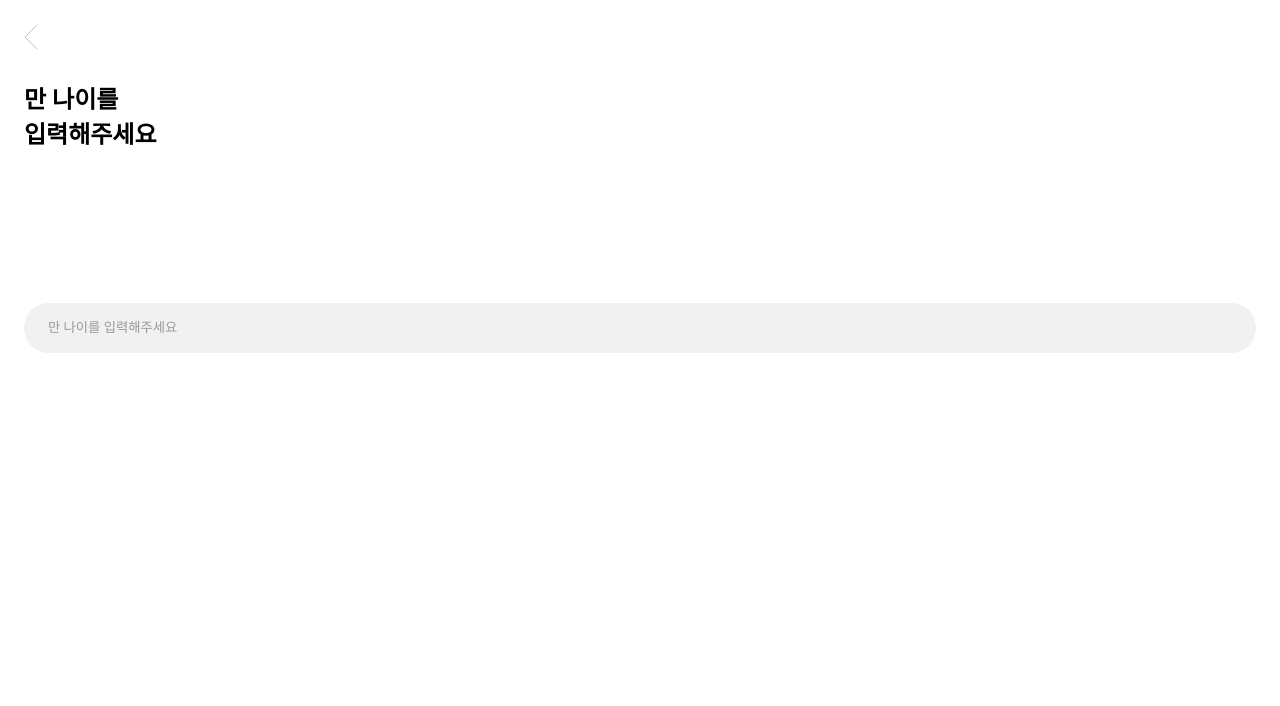
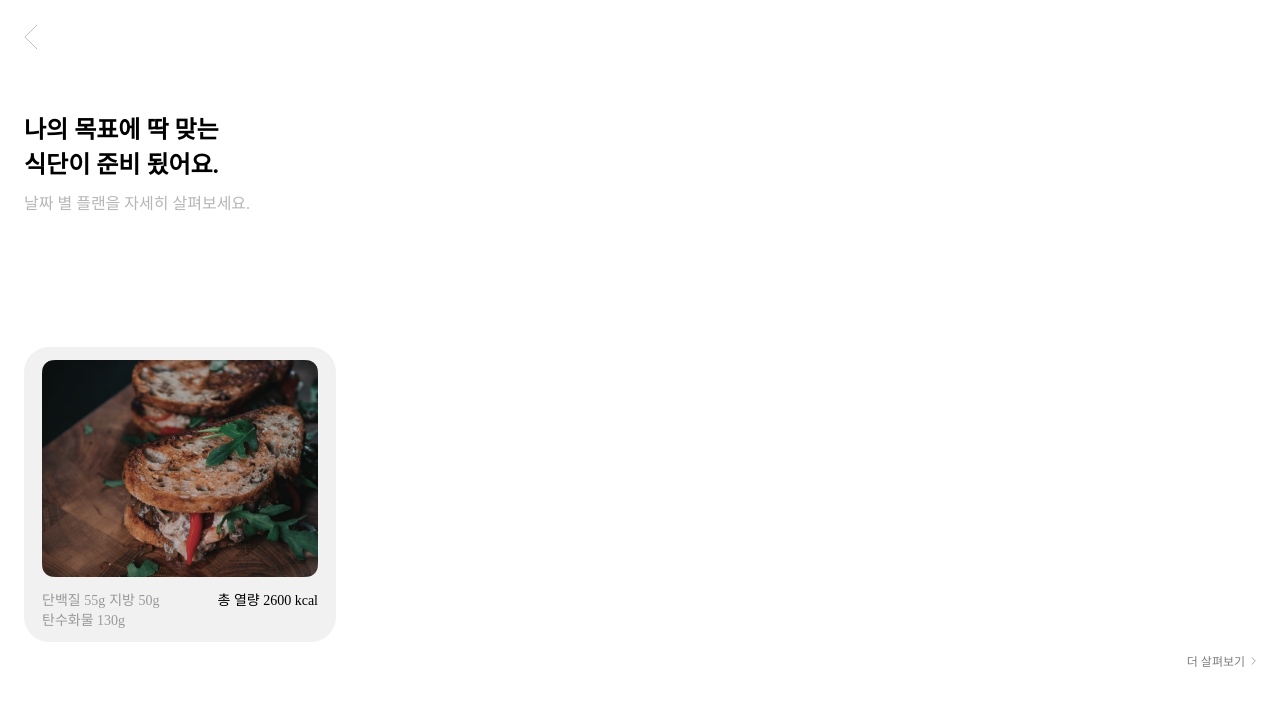
Before and after one commit to goormorg/front, a React (Create React App) app: page /login in a window 1280 px wide. Shown: the top 706 px of the page. Built offline with nearby package versions, Linux system fonts and the light colour scheme; no server answers.

Commit message:
feat: Prepare 퍼널 퍼블리싱

```diff
--- a/src/components/Funnel/Prepare.tsx
+++ b/src/components/Funnel/Prepare.tsx
@@ -1,11 +1,86 @@
 import React from "react";
+import * as S from "./style";
+import rightArrow from "assets/rightArrow.svg";
+import backArrow from "assets/backArrow.svg";
+import example from "assets/example.png";
+import styled from "@emotion/styled";
 
 interface PrepareProps {
   goPrev: () => void;
 }
 
 const Prepare = ({ goPrev }: PrepareProps) => {
-  return <div>준비 페이지</div>;
+  return (
+    <S.Layout>
+      <img src={backArrow} onClick={goPrev} width="14px" alt="이전" />
+      <h2 style={{ margin: "50px 0 0 0" }}>
+        나의 목표에 딱 맞는
+        <br /> 식단이 준비 됬어요.
+      </h2>
+      <S.Extra color="#B6B6B6">날짜 별 플랜을 자세히 살펴보세요.</S.Extra>
+      <DietBox>
+        <Thumbnail src={example} alt="썸네일" />
+        <RowBox>
+          <FlexBox>
+            <GrayText>단백질 55g</GrayText>
+            <GrayText>지방 50g</GrayText>
+          </FlexBox>
+          <div style={{ fontSize: "14px" }}>총 열량 2600 kcal</div>
+        </RowBox>
+
+        <GrayText>탄수화물 130g</GrayText>
+      </DietBox>
+      <MoreBox>
+        더 살펴보기 <RightArrow src={rightArrow} />
+      </MoreBox>
+    </S.Layout>
+  );
 };
 
+const DietBox = styled.div`
+  box-sizing: border-box;
+  display: flex;
+  flex-direction: column;
+  padding: 18px;
+  justify-content: center;
+  width: 312px;
+  height: 295px;
+  background-color: #f1f1f1;
+  border-radius: 25px;
+`;
+
+const Thumbnail = styled.img`
+  width: 276px;
+  height: 217px;
+`;
+
+const GrayText = styled.div`
+  color: #999999;
+  font-size: 14px;
+`;
+
+const RowBox = styled.div`
+  margin-top: 12px;
+  display: flex;
+  align-items: start;
+  justify-content: space-between;
+`;
+
+const FlexBox = styled.div`
+  display: flex;
+  gap: 4px;
+`;
+
+const MoreBox = styled.div`
+  display: flex;
+  justify-content: flex-end;
+  gap: 6px;
+  color: #7f7f7f;
+  font-size: 12px;
+`;
+
+const RightArrow = styled.img`
+  width: 5px;
+`;
+
 export default Prepare;
--- a/src/pages/Login.tsx
+++ b/src/pages/Login.tsx
@@ -11,7 +11,7 @@ import Prepare from "components/Funnel/Prepare";
 
 function LoginPage() {
   const pages = ["age", "gender", "form", "aim", "loading", "prepare"] as const;
-  const [cur, setCur] = useState(0);
+  const [cur, setCur] = useState(5);
 
   const goNext = () => setCur((cur) => cur + 1);
   const goPrev = () => setCur((cur) => cur - 1);
```
Also changed, not shown: src/assets/example.png (added), src/assets/rightArrow.svg (added).
